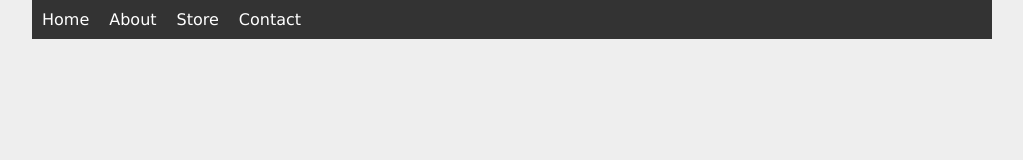
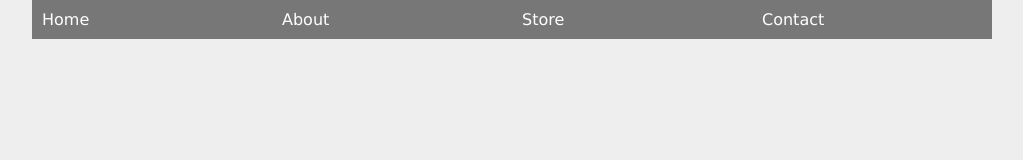
Before and after one commit to piotrekzak-source/flexbox, a plain HTML site: page css-flexbox-playlist-master/example-1/menu.html in a window 1280 px wide. Shown: the whole page, without its empty margins (128-1151 px from the left). Drawn offline with Linux system fonts and the light colour scheme.

Commit message:
flex menu

```diff
--- a/css-flexbox-playlist-master/example-1/style.css
+++ b/css-flexbox-playlist-master/example-1/style.css
@@ -30,6 +30,7 @@ text-align: left;
 color:white;
 display: block;
 padding: 10px;
+background-color: #777;
 
 }
 nav a:hover{
@@ -45,11 +46,12 @@ background-color: #555;
     nav ul{
 
         display:flex;
+        justify-content: flex-start;
 
     }
     nav li{
 
-/*flex:1 1 0;*/
+flex:1 1 0;
 
     }
 }
```
